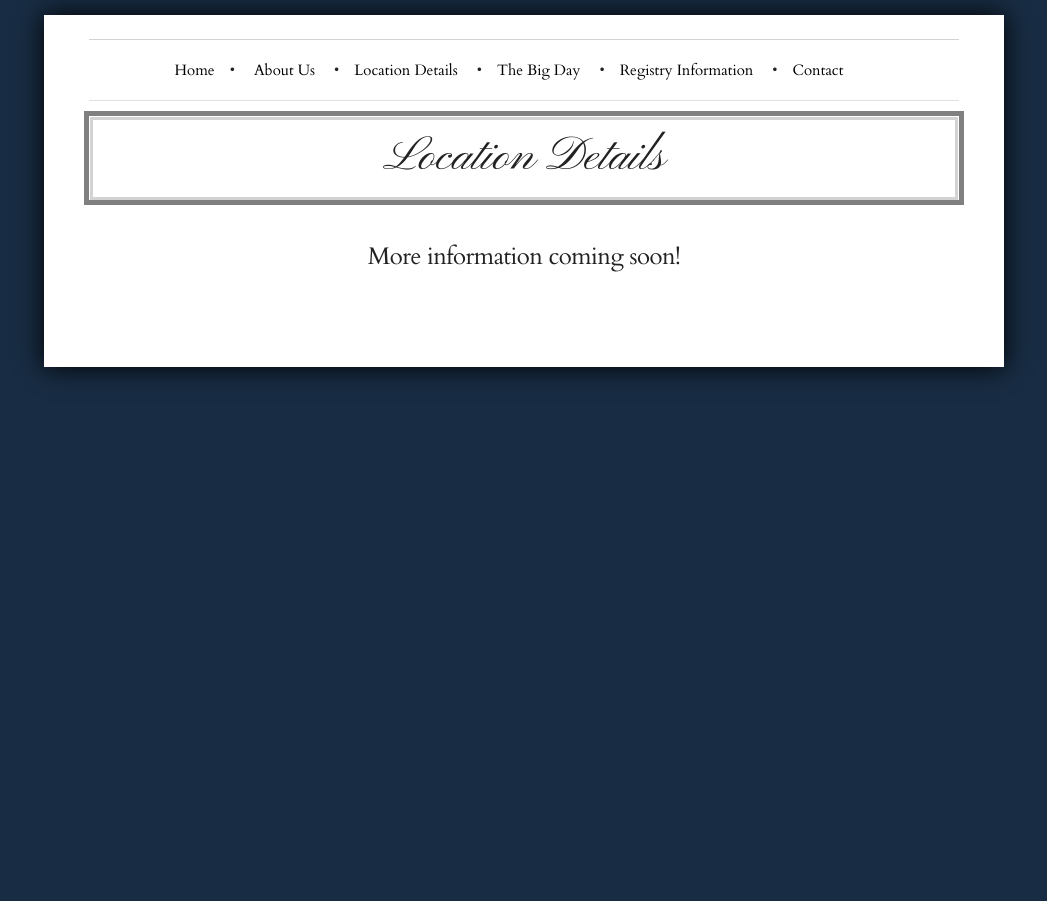
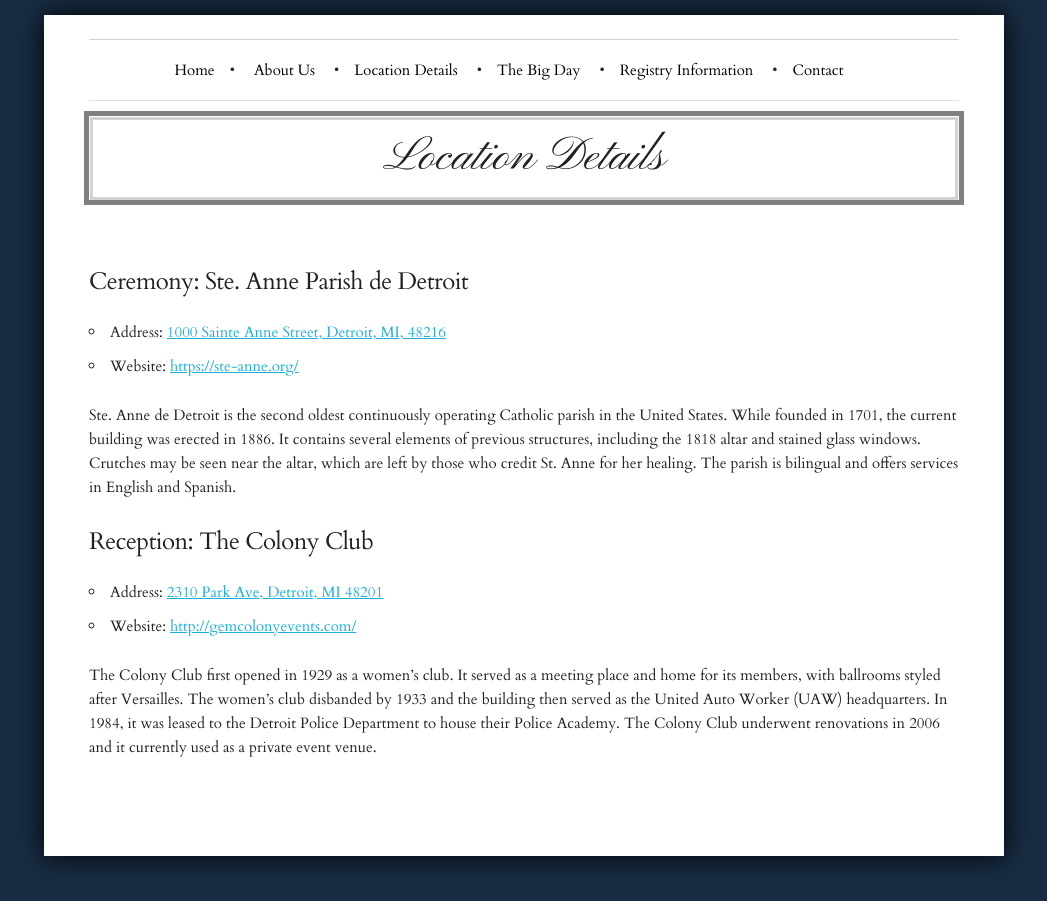
Before and after one commit to cjjeakle/DroletJeakleWedding, a Jekyll site: the page built from location_details/index.html, in a window 1280 px wide. Shown: the whole page, without its empty margins (116-1163 px from the left). Built offline with Jekyll 4.4.1, drawn with Linux system fonts in a browser that asks for light colours; nearby versions of some CDN libraries.

Commit message:
Filled out location details

```diff
--- a/location_details/index.html
+++ b/location_details/index.html
@@ -3,6 +3,28 @@
 layout: default
 ---
 
-<div class="center">
-  <h5>More information coming soon!</h5>
-</div>
+<p>
+<h5>Ceremony: Ste. Anne Parish de Detroit</h5>
+<ul>
+  <li>Address: <a href="https://goo.gl/maps/BFkpTrDJyRN2">1000 Sainte Anne Street, Detroit, MI, 48216</a></li>
+  <li>Website: <a href="https://ste-anne.org/">https://ste-anne.org/</a></li>
+</ul>
+Ste. Anne de Detroit is the second oldest continuously operating Catholic parish in the United States.
+While founded in 1701, the current building was erected in 1886.
+It contains several elements of previous structures, including the 1818 altar and stained glass windows.
+Crutches may be seen near the altar, which are left by those who credit St. Anne for her healing.
+The parish is bilingual and offers services in English and Spanish.
+</p>
+
+<p>
+<h5>Reception: The Colony Club</h5>
+<ul>
+  <li>Address: <a href="https://goo.gl/maps/eqvfm2j59F72">2310 Park Ave, Detroit, MI 48201</a></li>
+  <li>Website: <a href="http://gemcolonyevents.com/">http://gemcolonyevents.com/</a></li>
+</ul>
+The Colony Club first opened in 1929 as a women’s club.
+It served as a meeting place and home for its members, with ballrooms styled after Versailles.
+The women’s club disbanded by 1933 and the building then served as the United Auto Worker (UAW) headquarters.
+In 1984, it was leased to the Detroit Police Department to house their Police Academy.
+The Colony Club underwent renovations in 2006 and it currently used as a private event venue.
+</p>
```
